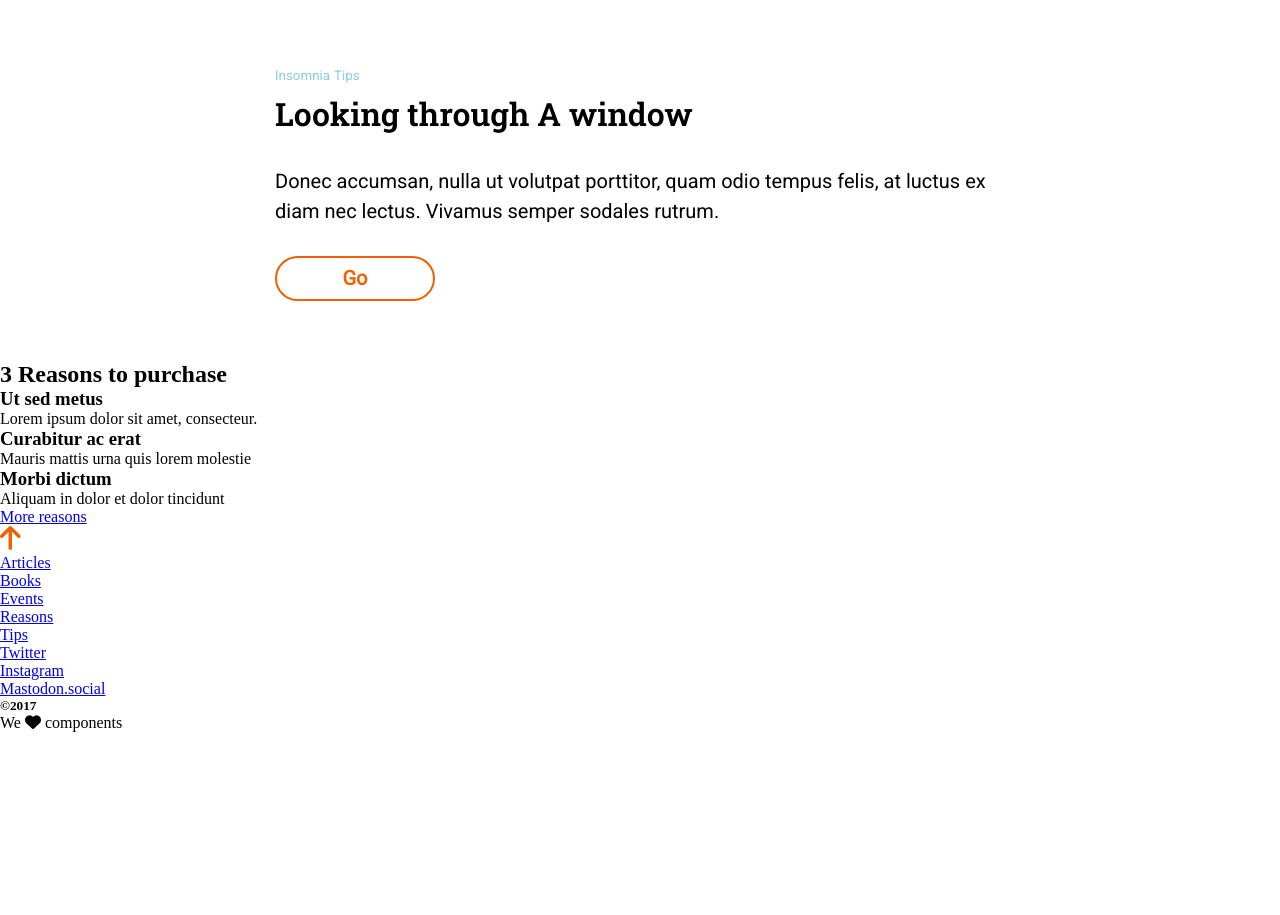
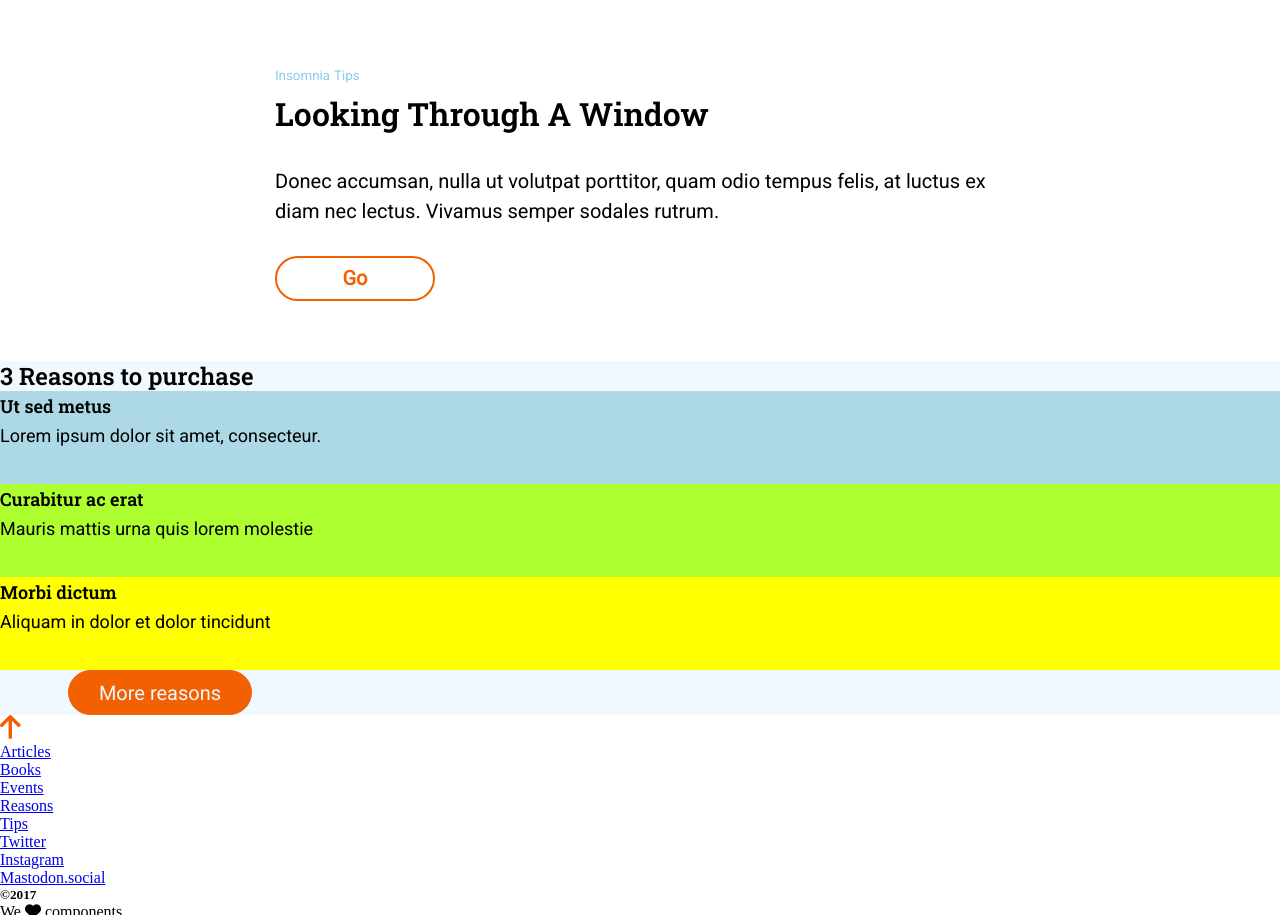
Before and after one commit to Adalab/modulo-1-evaluacion-final-IreneRuedaVega, a website: page src/html/index.html in a window 1280 px wide. Shown: the part 800-1715 px from the top of the page. Before the commit the page ends 1532 px from the top, so only its background shows below. Drawn offline with nearby package versions, Linux system fonts and the light colour scheme; files that its build step writes are made by us from their sources; files whose address does not match are found by name.

Commit message:
Add section reasons part without display grid

```diff
--- a/src/html/partials/section-reasons.html
+++ b/src/html/partials/section-reasons.html
@@ -1,23 +1,30 @@
-<section class="section-reasons">
+<section>
   <article class="article-reasons" id="reasons-to-purchase">
-    <h2 class="section-reasons-title">3 Reasons to purchase</h2>
-    <div class="section-reasons-1">
-      <h3>Ut sed metus</h3>
-      <p>Lorem ipsum dolor sit amet, consecteur.</p>
+    <h2 class="article-reasons__title">3 Reasons to purchase</h2>
+    <div class="article-reasons__1">
+      <h3 class="article-reasons__1--title">Ut sed metus</h3>
+      <p class="article-reasons__1--text">
+        Lorem ipsum dolor sit amet, consecteur.
+      </p>
     </div>
-    <div class="section-reasons-2">
-      <h3>Curabitur ac erat</h3>
-      <p>Mauris mattis urna quis lorem molestie</p>
+    <div class="article-reasons__2">
+      <h3 class="article-reasons__2--title">Curabitur ac erat</h3>
+      <p class="article-reasons__2--text">
+        Mauris mattis urna quis lorem molestie
+      </p>
     </div>
-    <div class="section-reasons-3">
-      <h3>Morbi dictum</h3>
-      <p>Aliquam in dolor et dolor tincidunt</p>
+    <div class="article-reasons__3">
+      <h3 class="article-reasons__3--title">Morbi dictum</h3>
+      <p class="article-reasons__3--text">
+        Aliquam in dolor et dolor tincidunt
+      </p>
     </div>
-    <div class="button-reasons">
+    <div class="article-reasons__button">
       <a
         href="https://adalab.es/"
         title="Ir a la página oficial de Adalab"
         target="_blank"
+        class="more-button"
         >More reasons</a
       >
     </div>
--- a/src/html/partials/section-tips.html
+++ b/src/html/partials/section-tips.html
@@ -6,7 +6,8 @@
         <small>Tips</small>
       </span>
       <h2 class="article-tips__container--title">
-        Looking through <span class="span">a</span> window
+        Looking <span class="span">through </span> <span class="span">a</span>
+        <span class="span">window</span>
       </h2>
       <p class="article-tips__container--text">
         Donec accumsan, nulla ut volutpat porttitor, quam odio tempus felis, at
--- a/src/scss/core/_variables.scss
+++ b/src/scss/core/_variables.scss
@@ -6,6 +6,7 @@ $font-main: "Roboto";
 $color-primary: #ffffff;
 $color-secundary: #304268;
 $color-tertiary: #f26002;
-$color-light: #8ccbea;
+$color-light: #eff9ff;
+$color-light-midtone: #8ccbea;
 $color-midtone: #0271bc;
 $color-dark: #000000;
--- a/src/scss/pages/_section-reasons.scss
+++ b/src/scss/pages/_section-reasons.scss
@@ -0,0 +1,65 @@
+.article-reasons {
+  background-color: $color-light;
+  width: 100%;
+  display: grid;
+  grid-template-rows: 30px 93px 93px 93px 45px;
+}
+
+.article-reasons__title {
+  color: $color-dark;
+  font-family: $font-title;
+  font-size: 24px;
+  line-height: 30px;
+}
+
+.article-reasons__1 {
+  background-color: lightblue;
+}
+
+.article-reasons__2 {
+  background-color: greenyellow;
+}
+
+.article-reasons__3 {
+  background-color: yellow;
+}
+
+.article-reasons__1--title,
+.article-reasons__2--title,
+.article-reasons__3--title {
+  color: $color-dark;
+  font-family: $font-title;
+  font-size: 18px;
+  line-height: 30px;
+  font-weight: bold;
+}
+
+.article-reasons__1--text,
+.article-reasons__2--text,
+.article-reasons__3--text {
+  color: $color-dark;
+  font-family: $font-main;
+  font-size: 18px;
+  line-height: 30px;
+}
+
+.article-reasons__button {
+  height: 45px;
+  width: 184px;
+  border: 1px solid $color-tertiary;
+  border-radius: 22.5px;
+  background-color: $color-tertiary;
+  margin: 0 68px 60px 68px;
+  display: flex;
+  justify-content: center;
+  align-items: centers;
+}
+
+.more-button {
+  text-decoration: none;
+  color: $color-light;
+  font-size: 20px;
+  font-weight: medium;
+  font-family: $font-main;
+  line-height: 45px;
+}
--- a/src/scss/pages/_section-tips.scss
+++ b/src/scss/pages/_section-tips.scss
@@ -9,7 +9,7 @@
 }
 
 .article-tips__container--insomnia {
-  color: $color-light;
+  color: $color-light-midtone;
   font-family: $font-main;
   margin-bottom: 1px;
   font-size: 14px;
```
